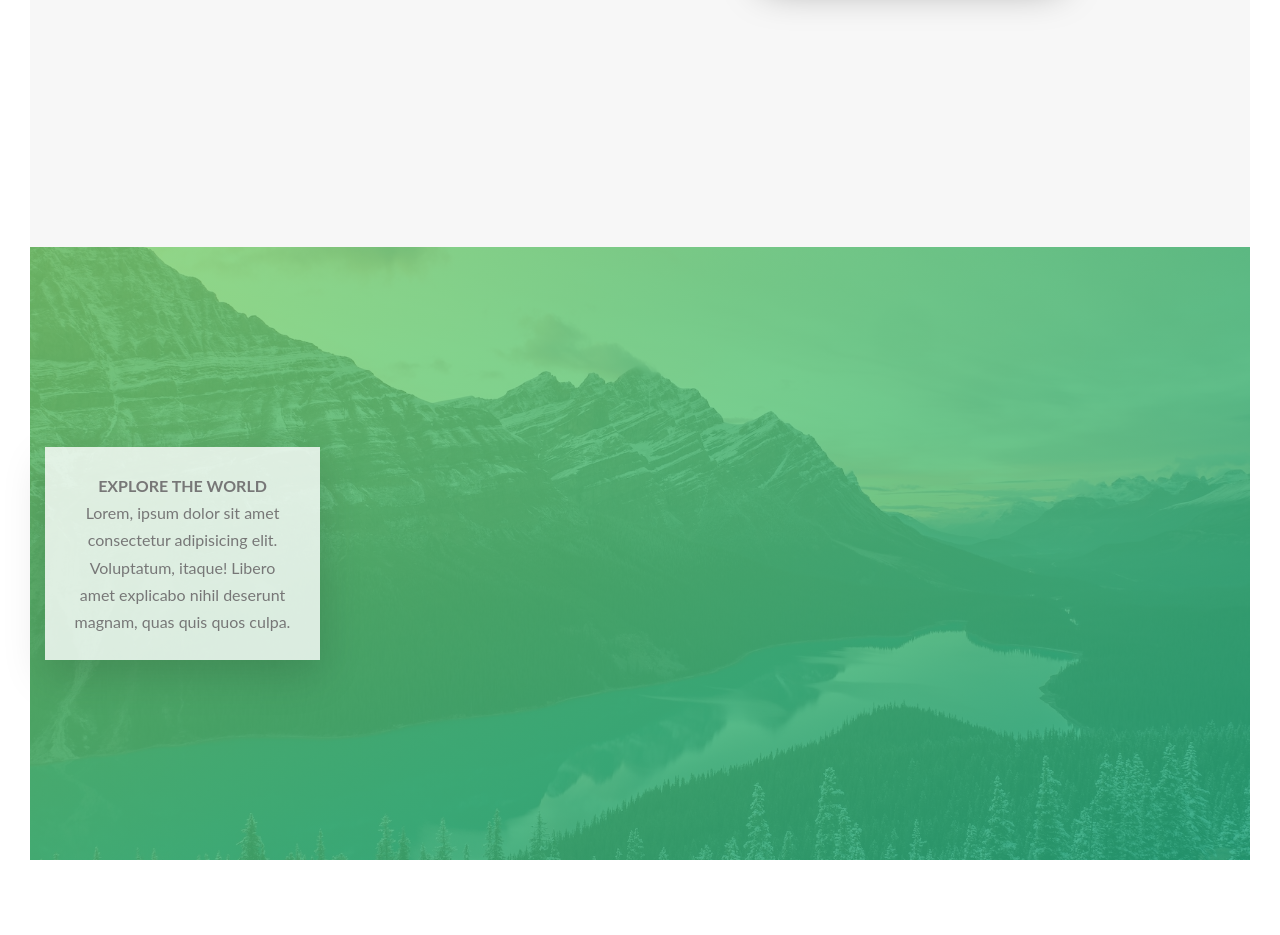
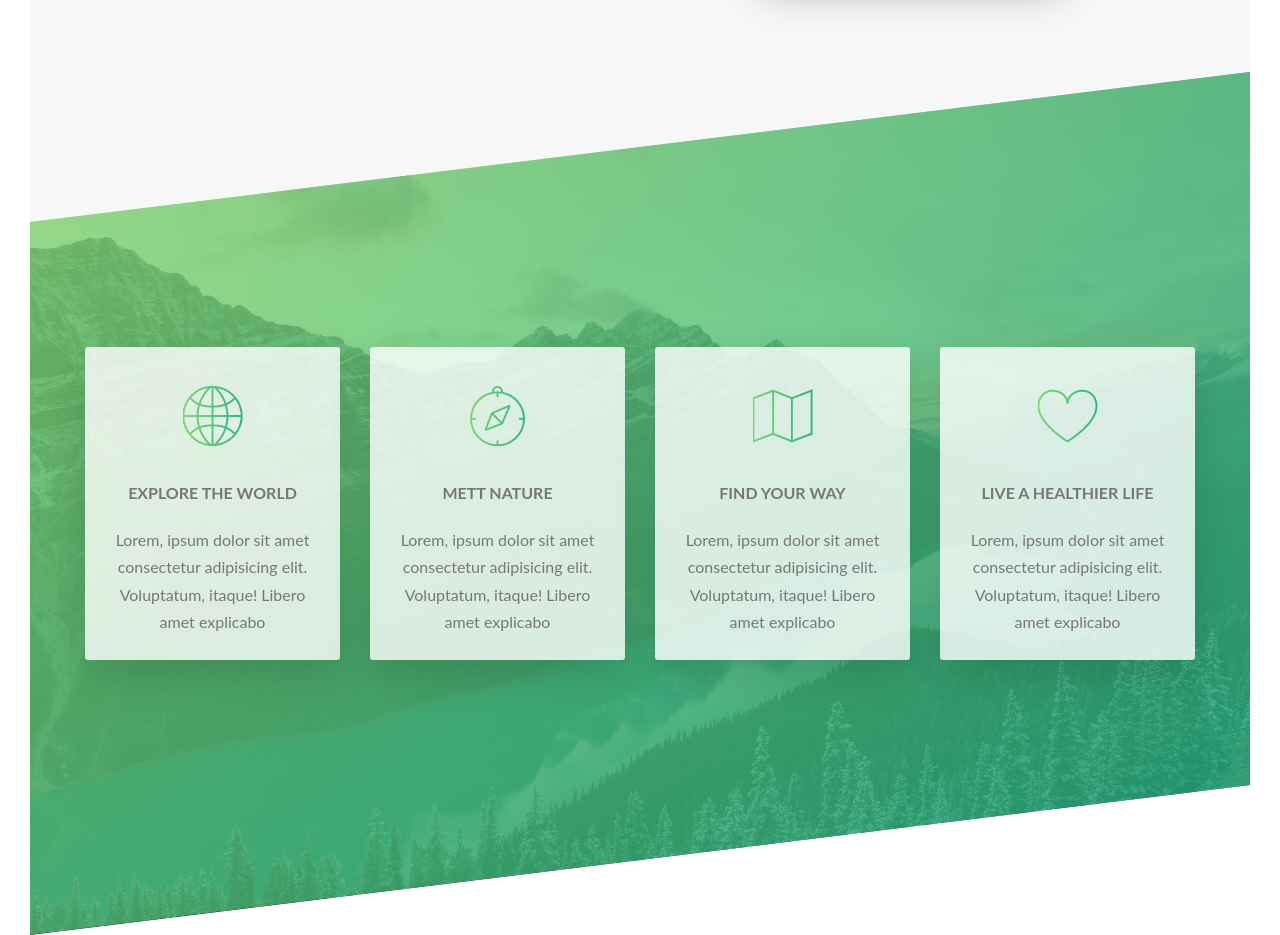
Before and after one commit to dvarshk2/Notures, a website: page index.html in a window 1280 px wide. Shown: the part 1347-2282 px from the top of the page. Before the commit the page ends 2237 px from the top, so only its background shows below. Drawn offline with Linux system fonts and the light colour scheme.

Commit message:
worked on feature section

```diff
--- a/assets/sass/component/_feature-box.scss
+++ b/assets/sass/component/_feature-box.scss
@@ -4,11 +4,30 @@
     background-size: cover;
     background-position: center;
     background-repeat: no-repeat;
+    transform: skewY(-7deg);
+    margin-top: -10rem;
+    >*{
+    transform: skewY(7deg);
+    }
 }
 .feature-box{
     background-color: rgba($color-white, 0.8);
     font-size: 1.6rem;
     padding: 2.5rem;
     text-align: center;
+    border-radius: 3px;
     box-shadow: 0 1.5rem 4rem rgba($color-dark, 0.15);
+    transition: all .2s ease-in-out;
+    &-icon{
+        font-size: 6rem;
+        margin-bottom: 0.5rem;
+        display: inline-block;
+        background-image: linear-gradient(to right, $color-primary-light,$color-primary-dark);
+        -webkit-background-clip: text;
+        background-clip: text;
+        color: transparent;
+    }
+    &:hover{
+        transform: translateY(-1.5rem) scale(1.05);
+    }
 }
--- a/index.html
+++ b/index.html
@@ -5,6 +5,7 @@
 	<meta http-equiv='X-UA-compatible' content="IE=edge">
 	<meta name='viewport' content="width=device-width,initial-scale=1.0">
 	<title>Notures</title>
+	<link rel="stylesheet" href="./assets/css/icons.css">
 	<link rel="stylesheet" href="./assets/css/main.css">
 </head>
 <body>
@@ -67,21 +68,57 @@
 			</div>
 		</section>
 		<section class="section-features">
+			<div class="container">
 				<div class="row">
 					<div class="col3">
 						<div class="feature-box">
-						<h3 class="heading-tertiary">
+							<i class="feature-box-icon icon-basic-world"></i>
+							<h3 class="heading-tertiary mb-2">
 								explore the world
 							</h3>
 							<p class="paragraph">
 								Lorem, ipsum dolor sit amet consectetur adipisicing elit.
-							Voluptatum, itaque! Libero amet explicabo nihil deserunt magnam, quas quis quos culpa.
+								Voluptatum, itaque! Libero amet explicabo
 							</p>
 						</div>
 					</div>
-				<div class="col3"></div>
-				<div class="col3"></div>
-				<div class="col3"></div>
+					<div class="col3">
+						<div class="feature-box">
+							<i class="feature-box-icon icon-basic-compass"></i>
+							<h3 class="heading-tertiary mb-2">
+								mett nature
+							</h3>
+							<p class="paragraph">
+								Lorem, ipsum dolor sit amet consectetur adipisicing elit.
+								Voluptatum, itaque! Libero amet explicabo
+							</p>
+						</div>
+					</div>
+					<div class="col3">
+						<div class="feature-box">
+							<i class="feature-box-icon icon-basic-map"></i>
+							<h3 class="heading-tertiary mb-2">
+								find your way
+							</h3>
+							<p class="paragraph">
+								Lorem, ipsum dolor sit amet consectetur adipisicing elit.
+								Voluptatum, itaque! Libero amet explicabo
+							</p>
+						</div>
+					</div>
+					<div class="col3">
+						<div class="feature-box">
+							<i class="feature-box-icon icon-basic-heart"></i>
+							<h3 class="heading-tertiary mb-2">
+								live a healthier life
+							</h3>
+							<p class="paragraph">
+								Lorem, ipsum dolor sit amet consectetur adipisicing elit.
+								Voluptatum, itaque! Libero amet explicabo
+							</p>
+						</div>
+					</div>
+				</div>
 			</div>
 		</section>
 	</main>
```
Also changed, not shown: assets/css/main.css. Lines whose indentation alone changed are shown as unchanged.
